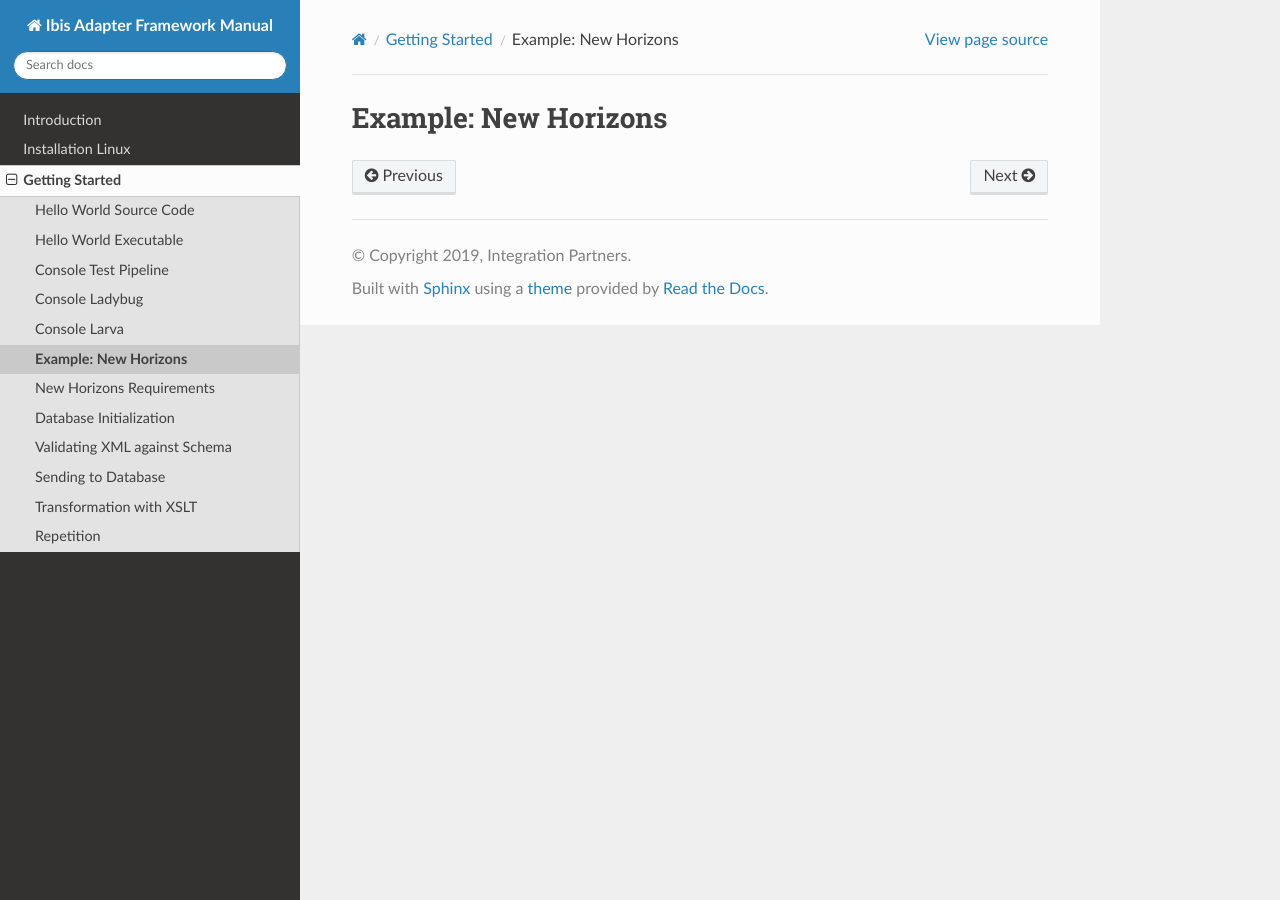
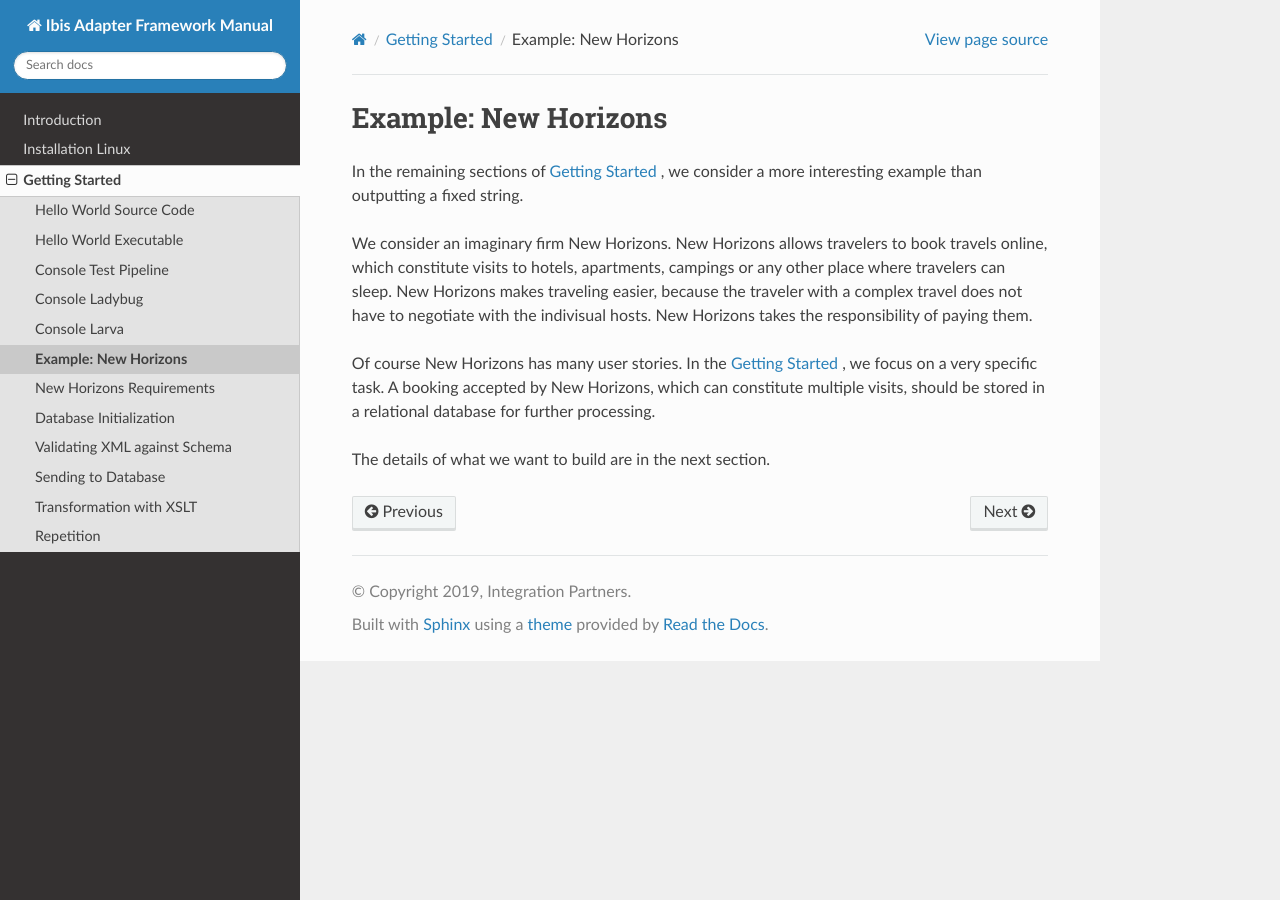
Before and after one commit to frankframework/frank-manual, a Sphinx documentation site: the page built from docs/source/newHorizons.rst, in a window 1280 px wide. Built offline with Sphinx 7.4.7 and the Read the Docs theme 2.0.0, drawn with Linux system fonts in a browser that asks for light colours.

Commit message:
New Horizons

```diff
--- a/docs/source/newHorizons.rst
+++ b/docs/source/newHorizons.rst
@@ -1,2 +1,21 @@
 Example: New Horizons
 =====================
+
+In the remaining sections of :ref:`gettingStarted` , we consider a
+more interesting example than outputting a fixed string.
+
+We consider an imaginary firm New Horizons. New Horizons allows
+travelers to book travels online, which constitute visits to
+hotels, apartments, campings or any other place where travelers
+can sleep. New Horizons makes traveling easier, because the
+traveler with a complex travel does not have to negotiate
+with the indivisual hosts. New Horizons takes the responsibility
+of paying them.
+
+Of course New Horizons has many user stories. In the
+:ref:`gettingStarted` , we focus on a very specific
+task. A booking accepted by New Horizons, which can
+constitute multiple visits, should be stored in a
+relational database for further processing.
+
+The details of what we want to build are in the next section.
```
